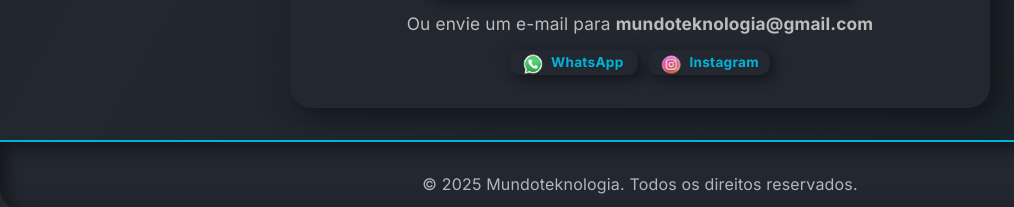
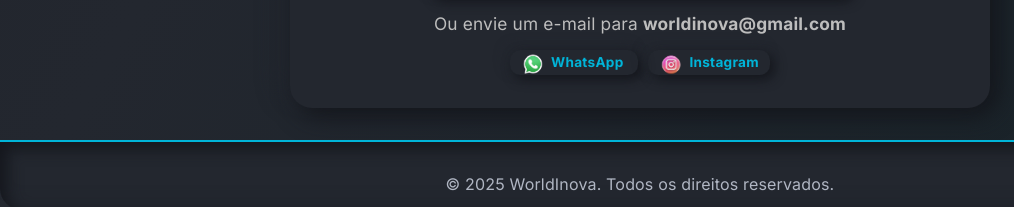
Before and after one commit to WesleiBBS/mundoteknologia, a plain HTML site: page index.html in a window 1280 px wide. Shown: the part 2304-2511 px from the top of the page, without its empty margins (0-1014 px from the left). Drawn offline with Linux system fonts and the light colour scheme; no server answers.

Commit message:
Atualiza nome do site para WorldInova em todo o projeto

```diff
--- a/index.html
+++ b/index.html
@@ -3,7 +3,7 @@
 <head>
     <meta charset="UTF-8">
     <meta name="viewport" content="width=device-width, initial-scale=1.0">
-    <title>Mundoteknologia - Portfólio de Desenvolvimento Web e Mobile</title>
+    <title>WorldInova - Portfólio de Desenvolvimento Web e Mobile</title>
     <!-- Fontes modernas Google Fonts -->
     <link href="https://fonts.googleapis.com/css2?family=Inter:wght@400;600;700&family=Poppins:wght@400;600;700&family=Roboto:wght@400;700&display=swap" rel="stylesheet">
     <link rel="stylesheet" href="css/style.css">
@@ -41,7 +41,7 @@
 
     <header class="header-dark">
         <nav class="nav-dark">
-            <div class="logo-dark">Mundoteknologia</div>
+            <div class="logo-dark">WorldInova</div>
             <ul>
                 <li><a href="#home">Home</a></li>
                 <li><a href="#portfolio">Portfólio</a></li>
@@ -132,7 +132,7 @@
                 <button type="submit" class="btn-dark highlight">Enviar Mensagem</button>
             </form>
             <p style="text-align:center; color:#bdbdbd; margin-top:1rem;">
-                Ou envie um e-mail para <b>mundoteknologia@gmail.com</b>
+                Ou envie um e-mail para <b>worldinova@gmail.com</b>
             </p>
             <div style="text-align:center; margin-top:1rem;">
                 <a id="btn-whatsapp" class="btn-dark small" style="margin-right:10px;" href="https://wa.me/seunumerowhatsapp" target="_blank">
@@ -187,7 +187,7 @@
     </main>
 
     <footer class="footer-dark">
-        <p>&copy; 2025 Mundoteknologia. Todos os direitos reservados.</p>
+        <p>&copy; 2025 WorldInova. Todos os direitos reservados.</p>
     </footer>
     <script src="js/script.js"></script>
     <script type="module">
```
